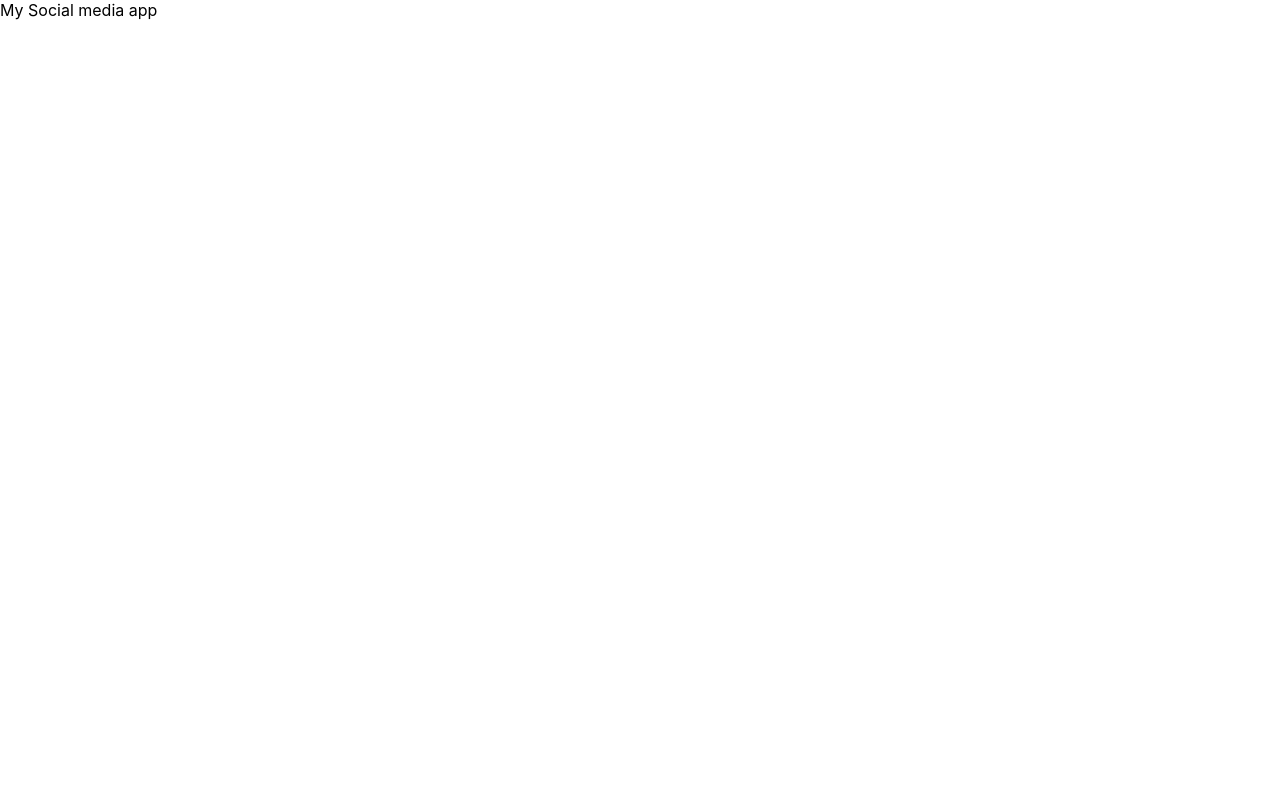
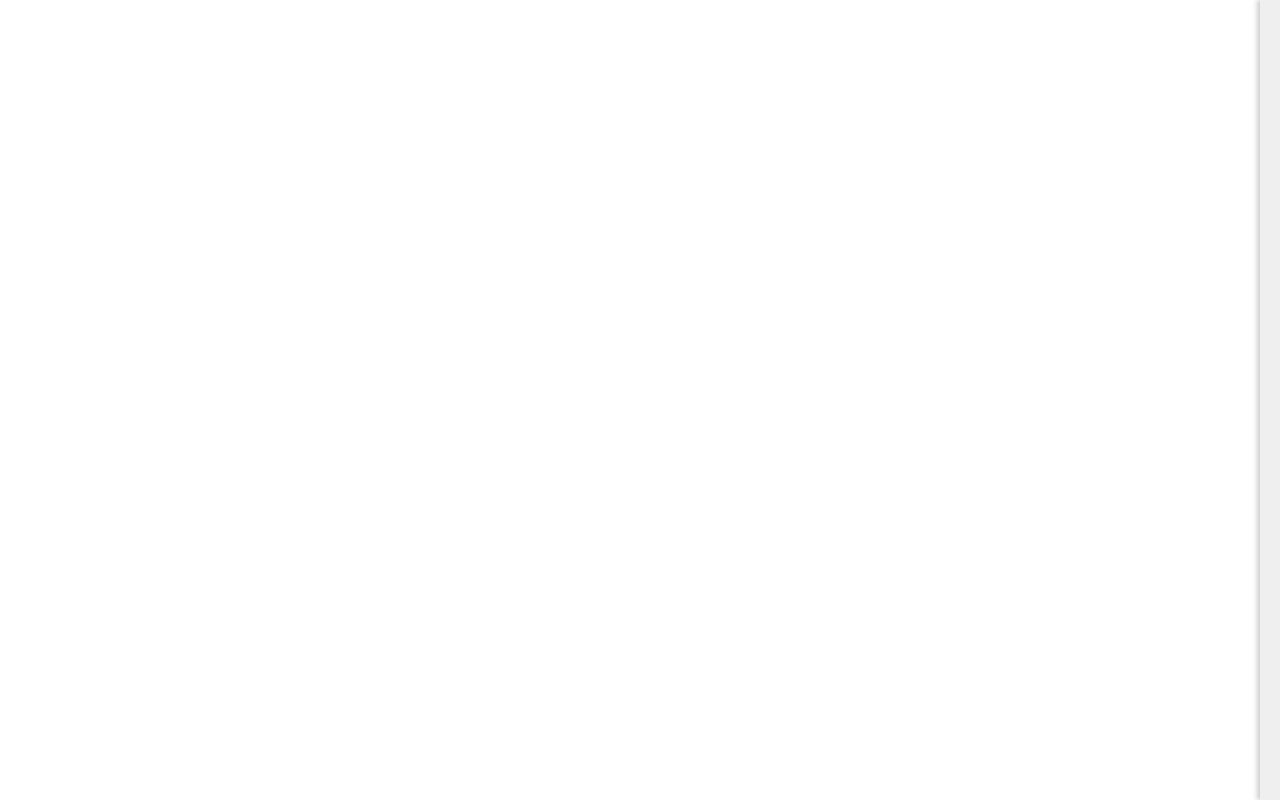
Before and after one commit to SylvesterElormCoch/SocialMediaChallenge, a React (Create React App) app: page / in a window 1280 px wide. Built offline with nearby package versions, Linux system fonts and the light colour scheme.

Commit message:
side navbar

```diff
--- a/src/App.css
+++ /dev/null
@@ -1,3 +0,0 @@
-.Container {
-
-}
--- a/src/App.js
+++ b/src/App.js
@@ -1,10 +1,10 @@
 import React from 'react';
-import './App.css';
+import Navbar from './layouts/Navbar.js'
 
 function App() {
   return (
     <div className="Container">
-      My Social media app
+      <Navbar/>
     </div>
   );
 }
--- a/src/index.css
+++ b/src/index.css
@@ -1,13 +1,95 @@
+*,
+*::before,
+*::after {
+  box-sizing: border-box;
+}
+
+
+:root {
+  --ff-primary: Roboto, "Source Sans Pro", sans-serif;
+  --ff-secondary: "Source Code Pro", monospace;
+
+  --fw-reg: 300;
+  --fw-bold: 900;
+
+  --clr-light: #fff;
+  --clr-dark: #303030;
+  --clr-accent: #16e0bd;
+
+  --fs-h1: 3rem;
+  --fs-h2: 2.25rem;
+  --fs-h3: 1.25rem;
+  --fs-body: 1rem;
+
+  --bs: 0.25em 0.25em 0.75em rgba(0, 0, 0, 0.25),
+    0.125em 0.125em 0.25em rgba(0, 0, 0, 0.15);
+}
+
+/* General styles */
+html {
+  scroll-behavior: smooth;
+}
+
 body {
   margin: 0;
-  font-family: -apple-system, BlinkMacSystemFont, 'Segoe UI', 'Roboto', 'Oxygen',
-    'Ubuntu', 'Cantarell', 'Fira Sans', 'Droid Sans', 'Helvetica Neue',
-    sans-serif;
-  -webkit-font-smoothing: antialiased;
-  -moz-osx-font-smoothing: grayscale;
+  font-family: var(--ff-primary);
 }
 
-code {
-  font-family: source-code-pro, Menlo, Monaco, Consolas, 'Courier New',
-    monospace;
+/* Nav bar */
+.menu {
+  font-weight: var(--fw-bold);
+  background: #efefef;
+  width: 150px;
+  height: 100%;
+  padding-left: 25px;
+  position: fixed;
+  z-index: 100;
+  -webkit-box-shadow: -3px 0px 5px 0px rgba(0, 0, 0, 0.2);
+  box-shadow: -3px 0px 5px 0px rgba(0, 0, 0, 0.2);
+  right: -130px;
+  transition: all 0.3s;
+  -webkit-transition: all 0.3s;
+  color: #222;
 }
+
+.menu:hover,
+.menu:focus {
+  transform: translate3d(-130px, 0, 0);
+  animation-timing-function: 1s ease-in;
+}
+.title {
+  top: 50%;
+  position: absolute;
+  top: 50%;
+  -webkit-transform: translateY(-50%);
+  -ms-transform: translateY(-50%);
+  transform: translateY(-50%);
+  transform: rotate(270deg);
+  left: 10px;
+  font-weight: 800;
+  font-size: 15px;
+}
+
+.nav {
+  position: absolute;
+  top: 50%;
+  -webkit-transform: translateY(-50%);
+  -ms-transform: translateY(-50%);
+  transform: translateY(-50%);
+  font-weight: 100;
+}
+.nav_item {
+  padding-bottom: 30px;
+  list-style-type: none;
+}
+.nav_link {
+  display: block;
+  text-decoration: none;
+  color: inherit;
+  transition: all 0.3s;
+  -webkit-transition: all 0.3s;
+}
+
+.nav:hover {
+  color:var(--clr-dark);
+}
--- /dev/null
+++ b/src/layouts/Navbar.js
@@ -0,0 +1,34 @@
+import React, { Component } from "react";
+
+
+function NavItem(props) {
+  return (
+    <li className="nav_item">
+        <a className="nav_link" href={props.nav_link}>{props.nav_item}</a>
+    </li>
+  )
+}
+
+class Navbar extends Component {
+  render() {
+    return (
+        <div className="menu">
+          <div className="title">MENU</div>
+          <ul className="nav">
+              <NavItem nav_link="#" nav_item="Profile"/>
+              <NavItem nav_link="#" nav_item="Explore"/>
+              <NavItem nav_link="#" nav_item="Search"/>
+              <NavItem nav_link="#" nav_item="Sign Out"/>
+              <NavItem nav_link="#" nav_item="Contact"/>
+          </ul>
+        </div>
+    );
+  }
+}
+
+
+
+
+Navbar.propTypes = {};
+
+export default Navbar;
```
